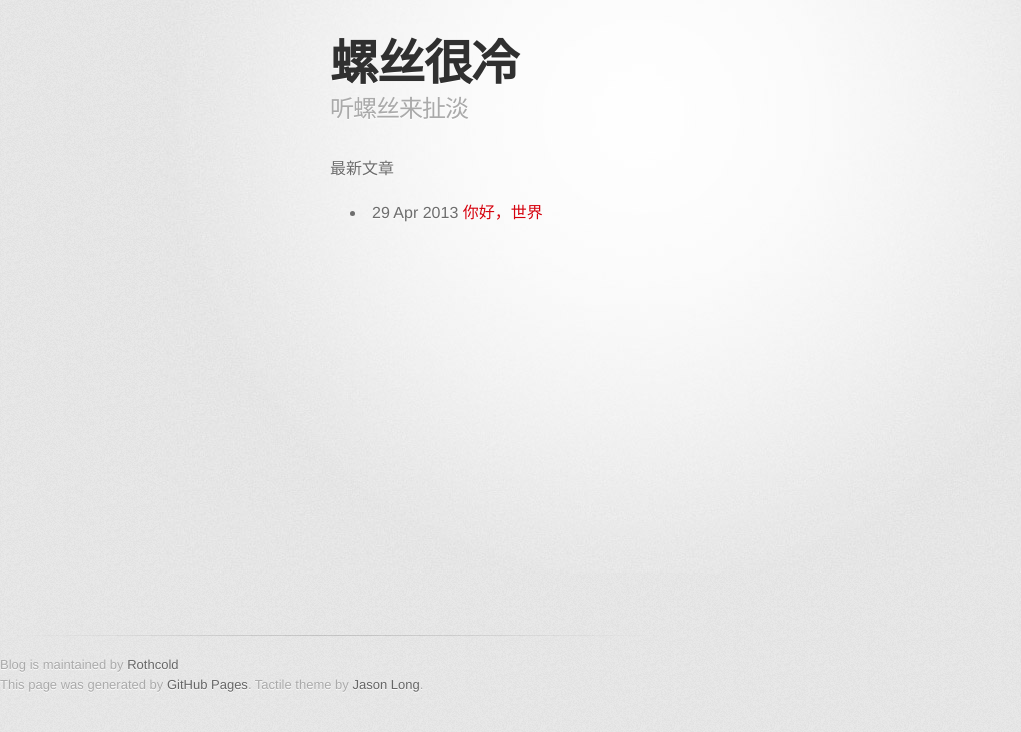
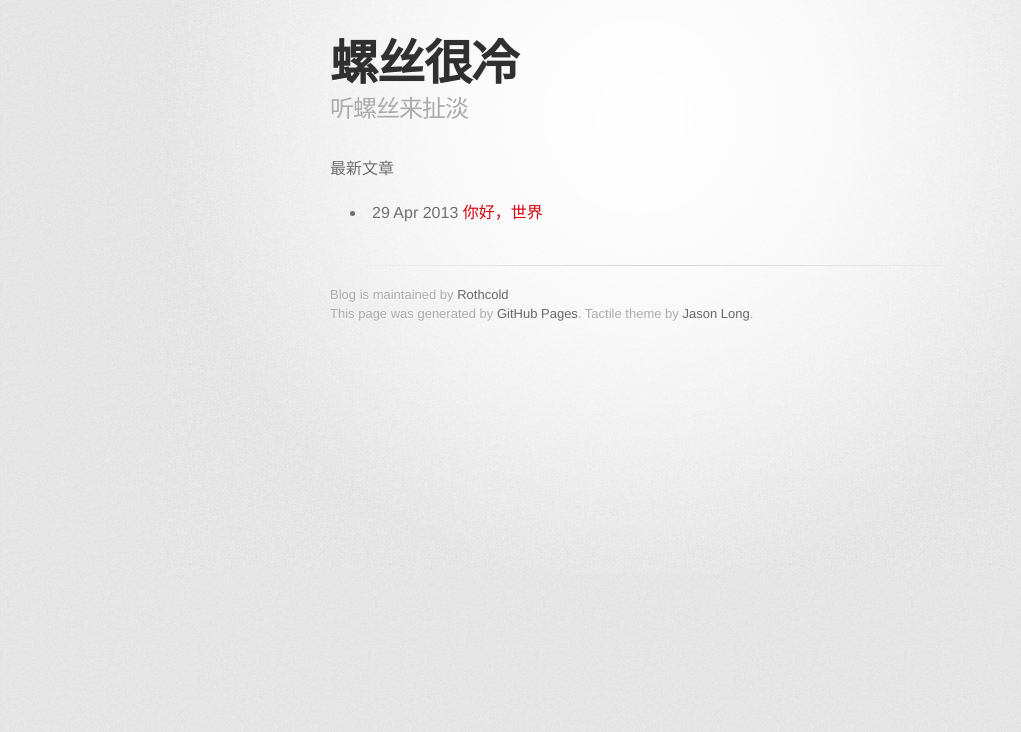
Before and after one commit to Rothcold/blog, a Jekyll site: the page built from index.html, in a window 1280 px wide. Shown: the top 732 px of the page, without its empty margins (0-1021 px from the left). Built offline with Jekyll 4.4.1, drawn with Linux system fonts in a browser that asks for light colours; some web fonts are replaced.

Commit message:
Layout update

```diff
--- a/_layouts/default.html
+++ b/_layouts/default.html
@@ -24,11 +24,11 @@
             <section id="main_content">
                 {{ content }}
             </section>
-        </div>
-    </div>
-    <footer>
-      Blog is maintained by <a href="https://github.com/Rothcold">Rothcold</a><br>
-      This page was generated by <a href="http://pages.github.com">GitHub Pages</a>. Tactile theme by <a href="http://twitter.com/jasonlong">Jason Long</a>.
-    </footer>
+            <footer>
+                Blog is maintained by <a href="https://github.com/Rothcold">Rothcold</a><br>
+                This page was generated by <a href="http://pages.github.com">GitHub Pages</a>. Tactile theme by <a href="http://twitter.com/jasonlong">Jason Long</a>.
+            </footer>
+      </div>
+  </div>
 </body>
 </html>
```
